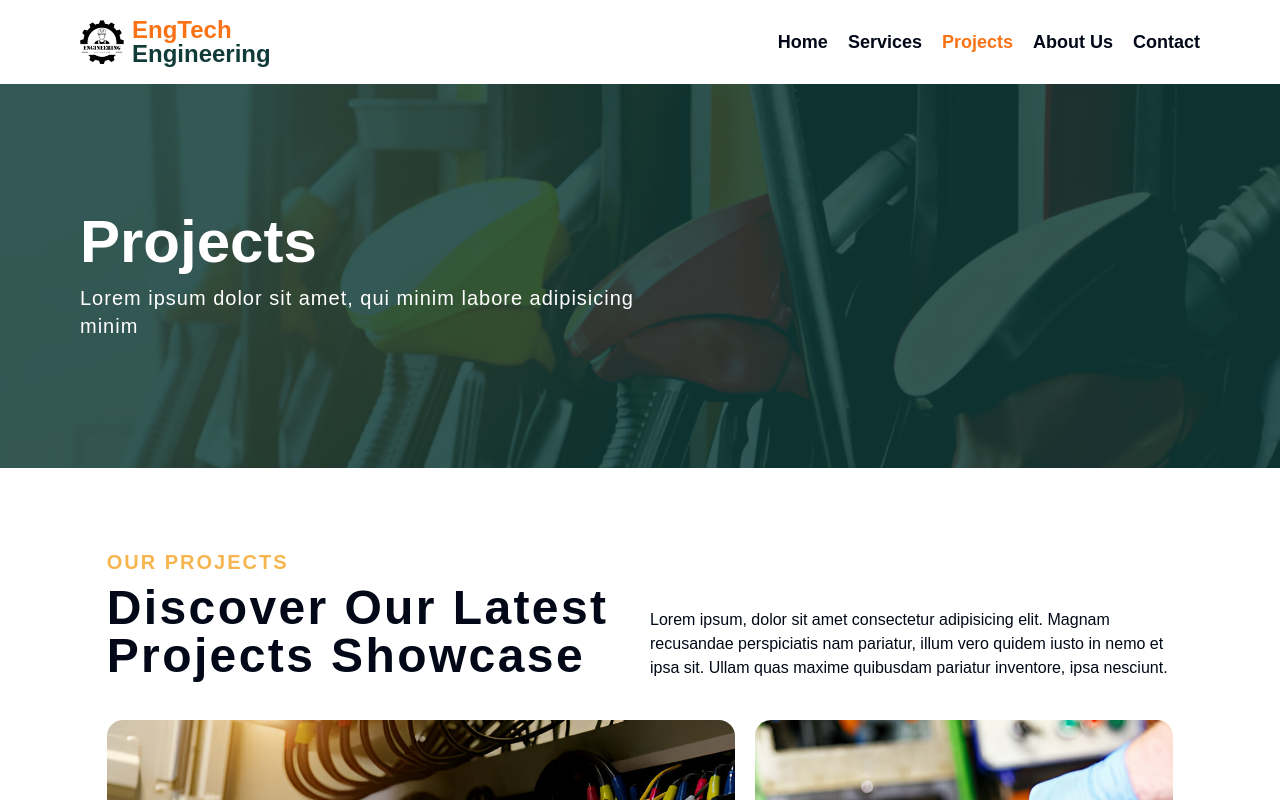
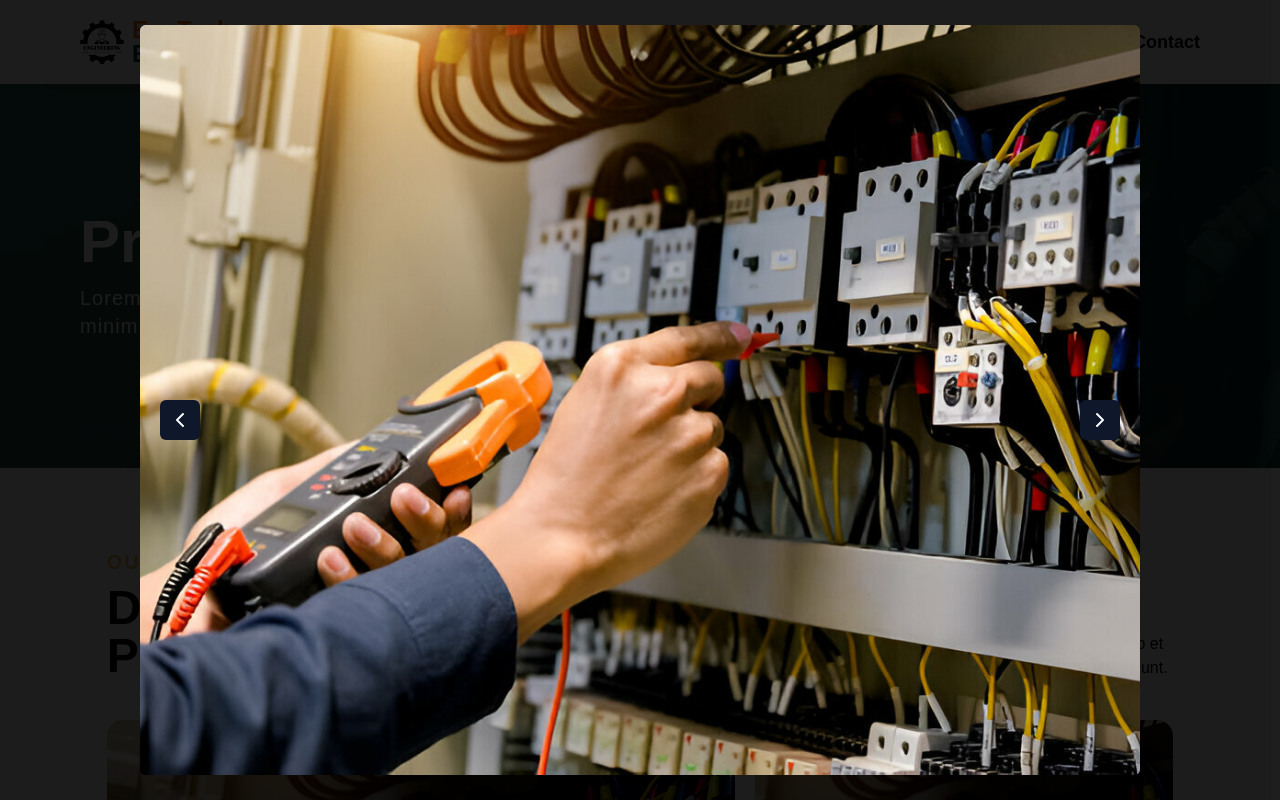
Before and after one commit to PrinceNarteh/engtech-engineering, a Next.js app: page /projects in a window 1280 px wide. Shown: the top 800 px of the page. Built offline with nearby package versions, Linux system fonts and the light colour scheme; a web font is replaced by a local one; what @shrutibalasa/tailwind-grid-auto-fit would draw is missing.

Commit message:
feat: add Modal component

```diff
--- a/app/projects/page.tsx
+++ b/app/projects/page.tsx
@@ -1,8 +1,16 @@
 import Banner from "@/components/banner";
 import { HeadingTitle } from "@/components/heading-title";
-import { ProjectCard } from "@/components/ProjectCard";
-import Image from "next/image";
+import { ProjectCard } from "@/components/project-card";
 import React from "react";
+
+const images = [
+  "/images/electrical-repairs.jpg",
+  "/images/fuel-dispenser-repairs.jpg",
+  "/images/fuel-dispenser.jpg",
+  "/images/hero.jpg",
+  "/images/surface-tank.jpg",
+  "/images/underground-pipes.jpg",
+];
 
 const ProjectsPage = () => {
   return (
@@ -29,13 +37,13 @@ const ProjectsPage = () => {
           <div className="space-y-5">
             <div className="flex flex-col md:flex-row gap-5">
               <ProjectCard
-                image="/images/electrical-repairs.jpg"
+                images={images}
                 heading="Electrical Works"
                 location="Goil Filling Station, Takoradi"
                 className="lg:flex-[3]"
               />
               <ProjectCard
-                image="/images/fuel-dispenser-repairs.jpg"
+                images={images}
                 heading="Fuel Dispenser Repairs"
                 location="Total Filling Station, Kasoa"
                 className="lg:flex-[2]"
@@ -44,13 +52,13 @@ const ProjectsPage = () => {
 
             <div className="flex flex-col md:flex-row gap-5">
               <ProjectCard
-                image="/images/fuel-dispenser.jpg"
+                images={images}
                 heading="Fuel Dispenser"
                 location="Pacific Filling Station, Cape Coast"
                 className="lg:flex-[2]"
               />
               <ProjectCard
-                image="/images/surface-tank.jpg"
+                images={images}
                 heading="Electrical Works"
                 location="Total Filling Station, Kasoa"
                 className="lg:flex-[3]"
@@ -59,13 +67,13 @@ const ProjectsPage = () => {
 
             <div className="flex flex-col md:flex-row gap-5">
               <ProjectCard
-                image="/images/underground-pipes.jpg"
+                images={images}
                 heading="Underground Pipes"
                 location="Total Filling Station, Kasoa"
                 className="lg:flex-[3]"
               />
               <ProjectCard
-                image="/images/hero.jpg"
+                images={images}
                 heading="Fuel Dispenser"
                 location="Total Filling Station, Kasoa"
                 className="lg:flex-[3]"
--- a/components/ProjectCard.tsx
+++ /dev/null
@@ -1,40 +0,0 @@
-import { cn } from "@/lib/utils";
-import Image from "next/image";
-import React from "react";
-
-interface ProjectCardProps {
-  image: string;
-  heading: string;
-  location: string;
-  className?: string;
-}
-
-export const ProjectCard = ({
-  image,
-  heading,
-  location,
-  className,
-}: ProjectCardProps) => {
-  return (
-    <div
-      className={cn(
-        "relative rounded-2xl flex-1 h-[460px] overflow-hidden group",
-        className
-      )}
-    >
-      <Image
-        src={image}
-        width="800"
-        height={800}
-        alt=""
-        className="w-full h-full object-cover"
-      />
-      <div className="flex flex-col items-center justify-end pb-10 absolute inset-0 bg-gradient-to-t from-[#103b38] opacity-0 transform translate-y-20 group-hover:opacity-100 group-hover:translate-y-0 transition duration-500 cursor-pointer">
-        <h4 className="text-4xl text-white">{heading}</h4>
-        <p className="text-[#F7B550] uppercase text-lg font-semibold tracking-wider">
-          {location}
-        </p>
-      </div>
-    </div>
-  );
-};
--- /dev/null
+++ b/components/modal.tsx
@@ -0,0 +1,52 @@
+import Image from "next/image";
+import React, { useState } from "react";
+import { Button } from "./ui/button";
+import { ChevronLeft, ChevronRight } from "lucide-react";
+
+interface ModalProps {
+  images: string[];
+}
+
+export const Modal = ({ images }: ModalProps) => {
+  const [index, setIndex] = useState(0);
+
+  const prev = () => {
+    if (index - 1 < 0) {
+      setIndex(images.length - 1);
+    } else {
+      setIndex(index - 1);
+    }
+  };
+
+  const next = () => {
+    if (index + 1 > images.length - 1) {
+      setIndex(0);
+    } else {
+      setIndex(index + 1);
+    }
+  };
+
+  return (
+    <div className="fixed inset-0 bg-black/30 z-50 px-5">
+      <div className="relative max-w-[1000px] mx-auto h-[calc(100dvh_-_50px)] my-auto mt-[25px]">
+        <Image
+          src={images[index]}
+          alt=""
+          width={1000}
+          height={1000}
+          className="w-full h-full object-cover rounded-md"
+        />
+        <div className="absolute top-1/2 px-5 w-full">
+          <div className="flex justify-between">
+            <Button onClick={prev} size="icon" className="shrink-0">
+              <ChevronLeft />
+            </Button>
+            <Button onClick={next} size="icon" className="shrink-0">
+              <ChevronRight />
+            </Button>
+          </div>
+        </div>
+      </div>
+    </div>
+  );
+};
--- /dev/null
+++ b/components/project-card.tsx
@@ -0,0 +1,48 @@
+"use client";
+
+import { cn } from "@/lib/utils";
+import Image from "next/image";
+import React, { useState } from "react";
+import { Modal } from "./modal";
+
+interface ProjectCardProps {
+  images: string[];
+  heading: string;
+  location: string;
+  className?: string;
+}
+
+export const ProjectCard = ({
+  images,
+  heading,
+  location,
+  className,
+}: ProjectCardProps) => {
+  const [isOpen, setIsOpen] = useState(false);
+
+  return (
+    <>
+      <div
+        className={cn(
+          "relative rounded-2xl flex-1 h-[460px] overflow-hidden group",
+          className
+        )}
+      >
+        <Image
+          src={images[0]}
+          width="800"
+          height={800}
+          alt=""
+          className="w-full h-full object-cover"
+        />
+        <div className="flex flex-col items-center justify-end pb-10 absolute inset-0 bg-gradient-to-t from-[#103b38] opacity-0 transform translate-y-20 group-hover:opacity-100 group-hover:translate-y-0 transition duration-500 cursor-pointer">
+          <h4 className="text-4xl text-white">{heading}</h4>
+          <p className="text-[#F7B550] uppercase text-lg font-semibold tracking-wider">
+            {location}
+          </p>
+        </div>
+      </div>
+      <Modal images={images} />
+    </>
+  );
+};
```
